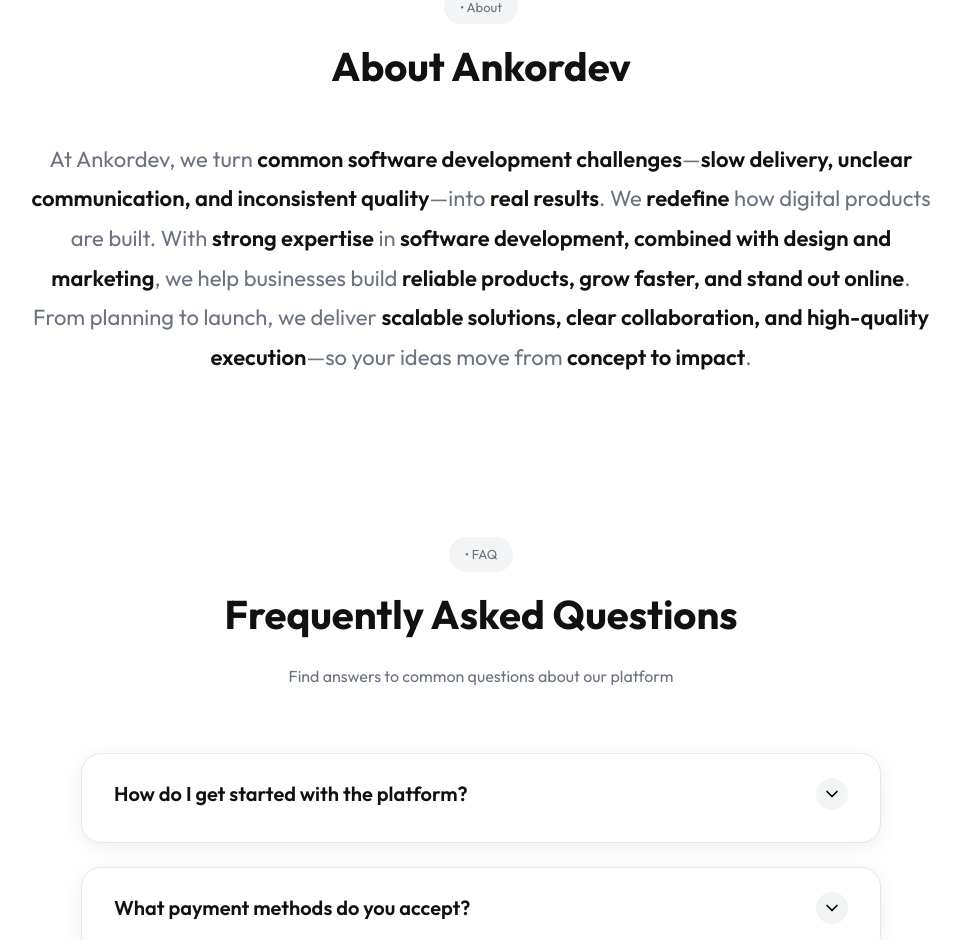
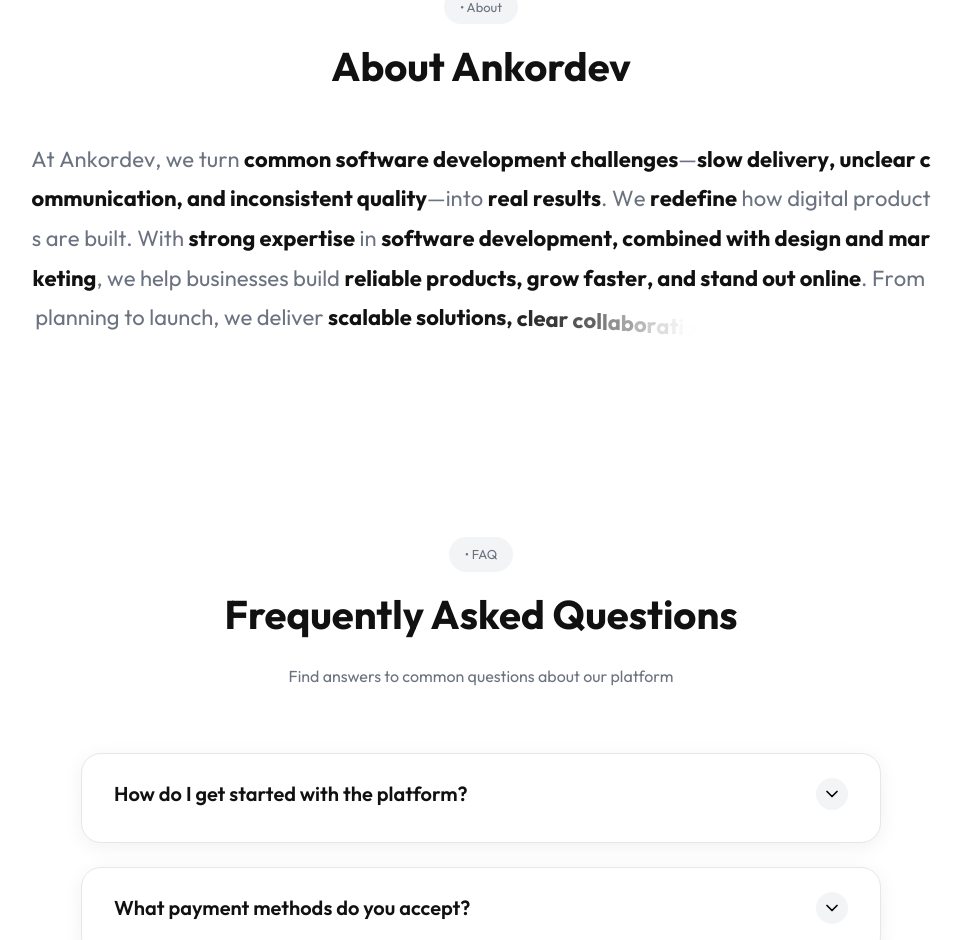
Before and after one commit to dreni07/AnkorDev, a React (Vite) app in the folder ankor-dev-landing-page/: page / in a window 1280 px wide. Shown: the part 2214-3154 px from the top of the page, without its empty margins (159-1121 px from the left). Built offline with nearby package versions, Linux system fonts and the light colour scheme.

Commit message:
the animation

```diff
--- a/ankor-dev-landing-page/src/components/organisms/AboutSection/AboutSection.css
+++ b/ankor-dev-landing-page/src/components/organisms/AboutSection/AboutSection.css
@@ -35,6 +35,10 @@
   font-size: 1.375rem;
   line-height: 1.8;
   color: #6b7280;
+  display: flex;
+  flex-wrap: wrap;
+  justify-content: center;
+  gap: 0;
 }
 
 .about-section__text strong {
--- a/ankor-dev-landing-page/src/components/organisms/AboutSection/AboutSection.tsx
+++ b/ankor-dev-landing-page/src/components/organisms/AboutSection/AboutSection.tsx
@@ -1,6 +1,8 @@
 import React from 'react';
 import { Text } from '../../atoms/Text';
 import { Badge } from '../../atoms/Badge';
+import { TypewriterText } from '../../molecules/TypewriterText';
+import { aboutConfig } from '../../../config/about.config';
 import { useScrollAnimation } from '../../../hooks/useScrollAnimation';
 import './AboutSection.css';
 
@@ -12,16 +14,19 @@
       <div className="about-section__container">
         <div className="about-section__header">
           <Badge variant="default" className="about-section__badge">
-            • About
+            • {aboutConfig.label}
           </Badge>
           <Text variant="h2" className="about-section__title">
-            About Ankordev
+            {aboutConfig.title}
           </Text>
         </div>
         <div className="about-section__content">
-          <Text variant="body" className="about-section__text">
-            At Ankordev, we turn <strong>common software development challenges</strong>—<strong>slow delivery, unclear communication, and inconsistent quality</strong>—into <strong>real results</strong>. We <strong>redefine</strong> how digital products are built. With <strong>strong expertise</strong> in <strong>software development, combined with design and marketing</strong>, we help businesses build <strong>reliable products, grow faster, and stand out online</strong>. From planning to launch, we deliver <strong>scalable solutions, clear collaboration, and high-quality execution</strong>—so your ideas move from <strong>concept to impact</strong>.
-          </Text>
+          <TypewriterText
+            text={aboutConfig.content}
+            highlights={aboutConfig.highlightedWords}
+            delay={15} // 15ms per character for a deliberate, smooth reveal
+            className="about-section__text"
+          />
         </div>
       </div>
     </section>
```
